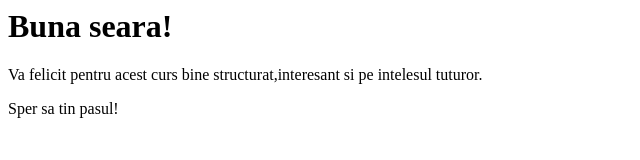
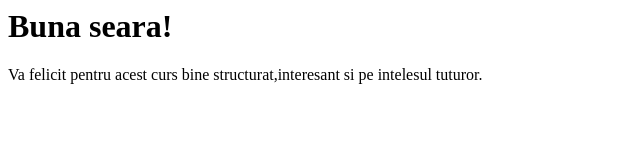
Before and after one commit to danielapintilie/tema, a plain HTML site: page index.html in a window 1280 px wide. Shown: the whole page, without its empty margins (0-640 px from the left). Drawn offline with Linux system fonts and the light colour scheme.

Commit message:
Paragraph removed

```diff
--- a/index.html
+++ b/index.html
@@ -1,3 +1,3 @@
 <h1>Buna seara!</h1>
+
 <p>Va felicit pentru acest curs bine structurat,interesant si pe intelesul tuturor.</p>
-<p>Sper sa tin pasul!</p>
```
